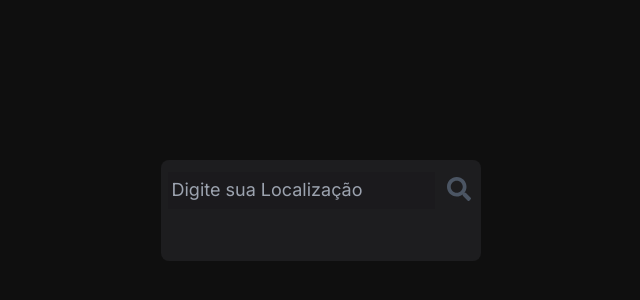
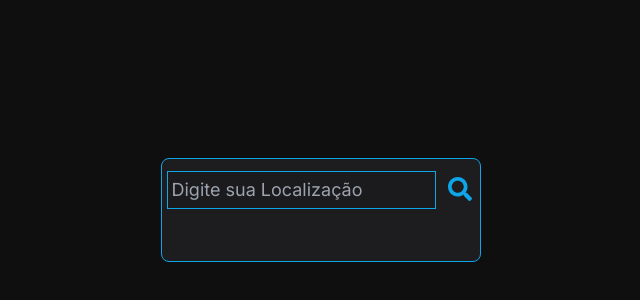
Before and after one commit to VictorLopesz/climaTempo, a Next.js app: page / in a window 1280 px wide. Shown: the part 190-490 px from the top of the page, without its empty margins (319-959 px from the left). Built offline with nearby package versions, Linux system fonts and the light colour scheme.

Commit message:
adicionei borda e efeitos

```diff
--- a/src/app/page.tsx
+++ b/src/app/page.tsx
@@ -14,6 +14,7 @@ export default function Home() {
   const inputRef = useRef<HTMLInputElement>(null);
   const [dadosApi, setDadosApi] = useState(null);
   const [loading, setLoading] = useState(false);
+  const [error, setError] = useState("");
   const { reset } = useForm();
 
 
@@ -21,6 +22,8 @@ export default function Home() {
   const fetchWeather = async () => {
     if (inputRef.current) {
       setLoading(true);
+      setError("");
+      reset();
       try {
         const response = await axios.get(`https://api.openweathermap.org/data/2.5/weather?q=${inputRef.current.value}&units=metric&appid=${Key}`);
 
@@ -31,6 +34,7 @@ export default function Home() {
         setDadosApi(response.data);
       } catch (error) {
         console.error('Erro na busca:', error);
+        setError("Localização não encontrada. Por favor, tente novamente.");
       } finally {
         setLoading(false);
       }
@@ -39,26 +43,27 @@ export default function Home() {
 
   return (
       <div className="bg-[#0F0F0F] h-screen w-full grid place-items-center">
-        <div className="bg-[#1D1D1F] w-80 p-3 rounded-lg">
+        <div className="bg-[#1D1D1F] w-80 p-3 rounded-lg border border-sky-500">
           <div className="flex items-center justify-center">
             <input
             ref={inputRef}
               type="text"
               placeholder="Digite sua Localização"
-              className="text-lg border-b p-1 border-[#1B1A1D] bg-[#1B1A1D] text-white"
+              className="text-lg border border-sky-500 p-1 bg-[#1B1A1D] text-white"
             />
             <div className="">
             <button
               onClick={fetchWeather}
               className="m-1 ml-3">
                 {loading ? (
-                  <BiLoaderAlt className="animate-spin text-gray-600 w-6 h-6" />
+                  <BiLoaderAlt className="animate-spin text-sky-500 w-6 h-6" />
                 ) : (
-                  <FaSearch className="text-gray-600 w-6 h-6 hover:text-[#9c907c] transition ease-in-out delay-150 duration-300 active:duration-75 active:transition active:ease-in-out" />
+                  <FaSearch className="text-sky-500 w-6 h-6 hover:text-sky-700 transition ease-in-out delay-150 duration-300 active:duration-75 active:transition active:ease-in-out" />
                 )}
             </button>
             </div>
           </div>
+          {error !== "" && <p className="text-red-500 text-sm mt-2 flex items-center justify-center">{error}</p>}
           <div>
             <Cards dadosApi={dadosApi}/>
           </div>
```
